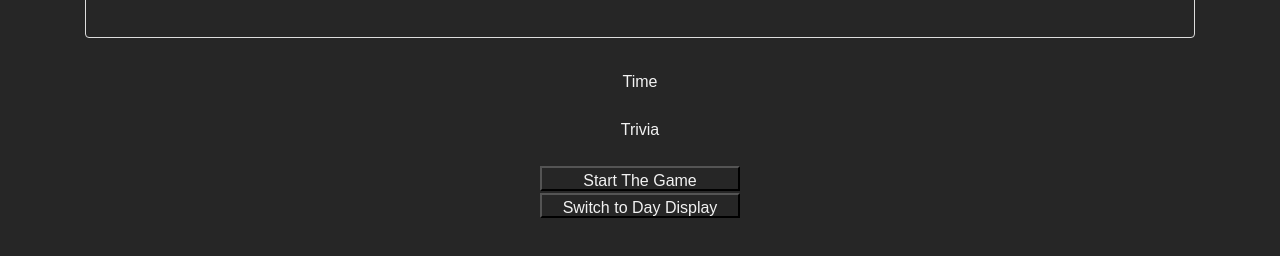
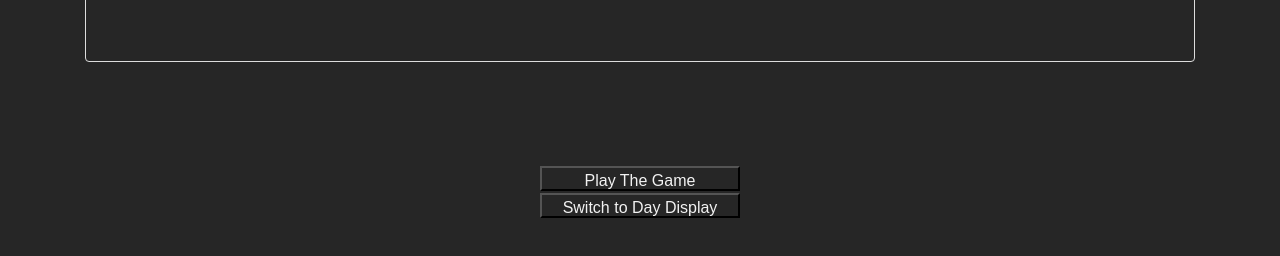
Before and after one commit to parallelam/H5, a plain HTML site: page index.html in a window 1280 px wide. Shown: the part 148-404 px from the top of the page. Drawn offline with nearby package versions, Linux system fonts and the light colour scheme.

Commit message:
Polishing

```diff
--- a/assets/javascript.js
+++ b/assets/javascript.js
@@ -1,5 +1,6 @@
 var panel = $('.triviaArea');
 var countStartNumber = 15;
+isRunning=false;
 
 $(document).on('click', '.start-over', function(e) {
     game.reset();
@@ -7,11 +8,12 @@ $(document).on('click', '.start-over', function(e) {
 $(document).on('click', '.answer-button', function(e) {
     game.clicked(e);
 });
-$('.start').text('Start The Game');
+$('.start').text('Play The Game');
 $(document).on('click', '.start', function(e) {
     $('.timer').append('<h2>Time Remaining: <span id="counter-number">15</span> Seconds</h2>');
     game.loadQuestion();
     $('.start').text('The Game Has Started!');
+    isRunning=!isRunning;
 });
 
 const triviaQuestions = [
@@ -85,7 +87,7 @@ var game = {
       timer = setInterval(game.countdown, 1000);
       panel.html('<h2>' + triviaQuestions[this.currentQuestion].question + '</h2>' );
       for (var i = 0; i<triviaQuestions[this.currentQuestion].answers.length; i++){
-        panel.append('<button class="btn btn-secondary answer-button" id="button"' + 'data-name="' + triviaQuestions[this.currentQuestion].answers[i] + '">' + triviaQuestions[this.currentQuestion].answers[i]+ '</button>');
+        panel.append('<button class="answer-button" id="button"' + 'data-name="' + triviaQuestions[this.currentQuestion].answers[i] + '">' + triviaQuestions[this.currentQuestion].answers[i]+ '</button>');
       }
     },
     nextQuestion: function(){
--- a/index.html
+++ b/index.html
@@ -16,17 +16,19 @@
 </head>
 <body class="c-container / t--dark">
   <div class="container t-menu">
+    <br>
     <div class="jumbotron t-menu__item">
       <h1>10 NFL Trivia Questions From 2018</h1>
     </div>
+    <br>
 
     <div class="panel panel-default t-menu">
-        <div class="panel-heading t-menu__item timer">Time</div>
+        <div class="panel-body t-menu__item timer"></div>
     </div>
     <br>
 
     <div class="panel panel-default t-menu triviaContainer">
-      <div class="panel-body t-menu__item triviaArea">Trivia
+      <div class="panel-body t-menu__item triviaArea">
       </div>
     </div>
     <br>
```
